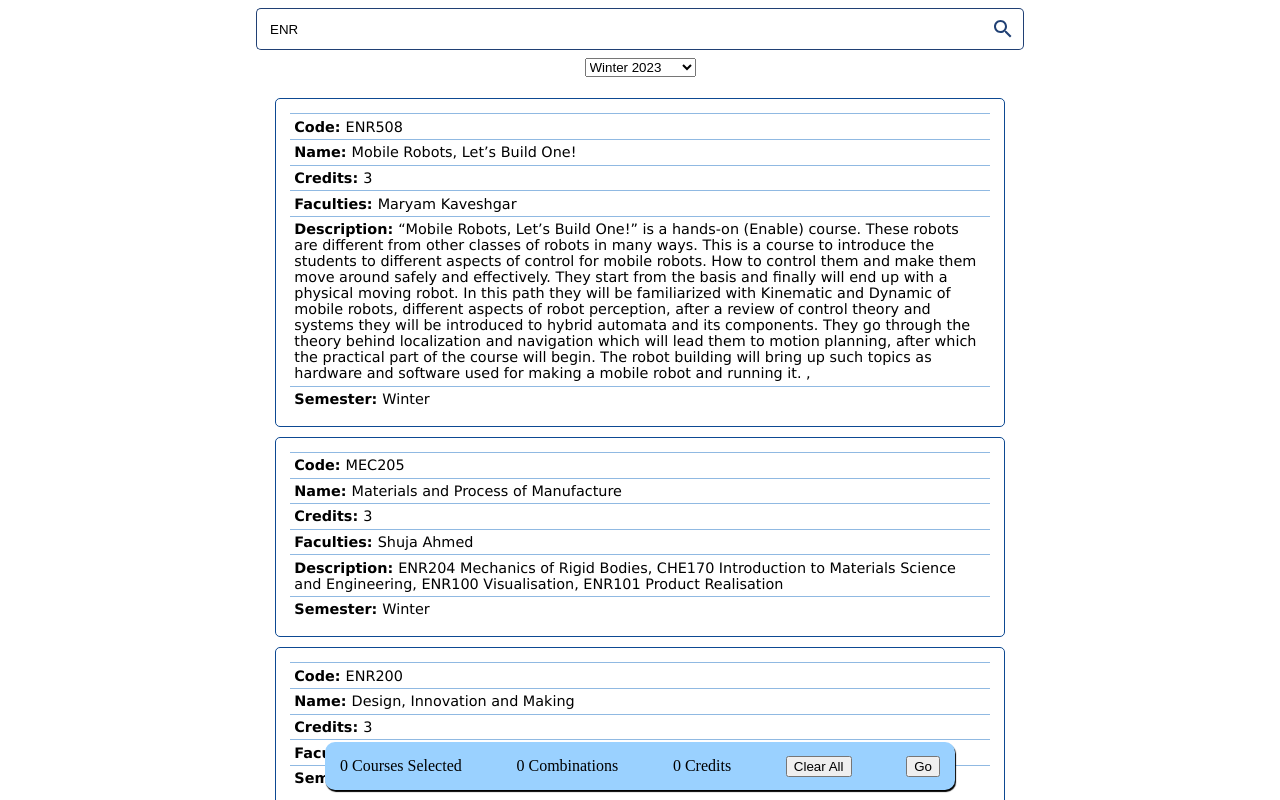
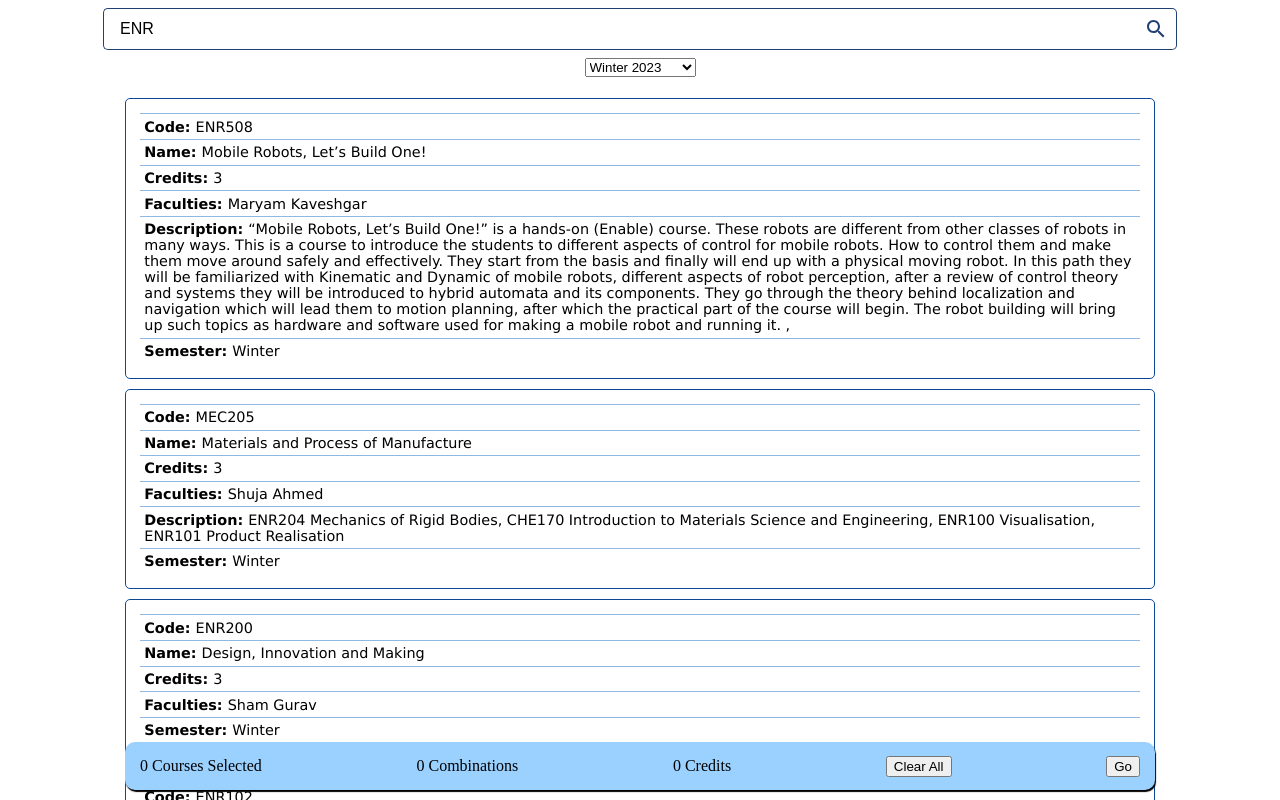
Before and after one commit to JeelRajodiya/AU-ClassCombinator, a React (Vite) app in the folder FrontEnd/: page / in a window 1280 px wide. Shown: the top 800 px of the page. Built offline with nearby package versions, Linux system fonts and the light colour scheme.

Commit message:
increased font sizes

```diff
--- a/FrontEnd/src/styles/actionBar.css
+++ b/FrontEnd/src/styles/actionBar.css
@@ -9,10 +9,10 @@
 	box-shadow: 1px 2px 1px;
 	/* backdrop-filter: blur(2px); */
 	padding: 0 15px;
-	width: min(85%, 600px);
+	width: min(85%, 1000px);
 	height: 3em;
 	border-radius: 10px;
-
+	font-size: 1em;
 	left: 50%;
 	transform: translateX(-50%);
 	display: flex;
--- a/FrontEnd/src/styles/courseItem.css
+++ b/FrontEnd/src/styles/courseItem.css
@@ -4,7 +4,7 @@
 	margin: 5px 0;
 	font-family: Verdana, Geneva, Tahoma, sans-serif;
 	border-radius: 5px;
-	width: min(90%, 700px);
+	width: min(90%, 1000px);
 	font-size: 0.9em;
 }
 
--- a/FrontEnd/src/styles/searchBar.css
+++ b/FrontEnd/src/styles/searchBar.css
@@ -5,13 +5,14 @@ input {
 	border-bottom: 1px solid #101927;
 	/* color: #fff; */
 	/* font-size: 1.2rem; */
-	width: min(80%, 700px);
+	width: min(80%, 1000px);
 	border: solid 1px #204074;
 	border-radius: 5px;
 	border-right: none;
 	border-top-right-radius: 0;
 	border-bottom-right-radius: 0;
 	padding: 0.5em 1em;
+	font-size: 1em;
 }
 input::placeholder {
 	color: #2b5eae;
```
